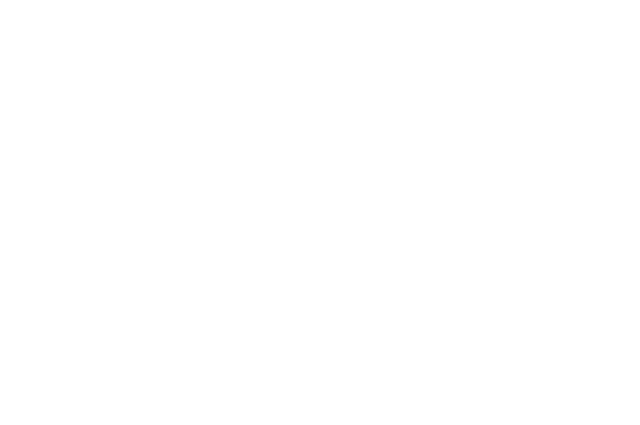
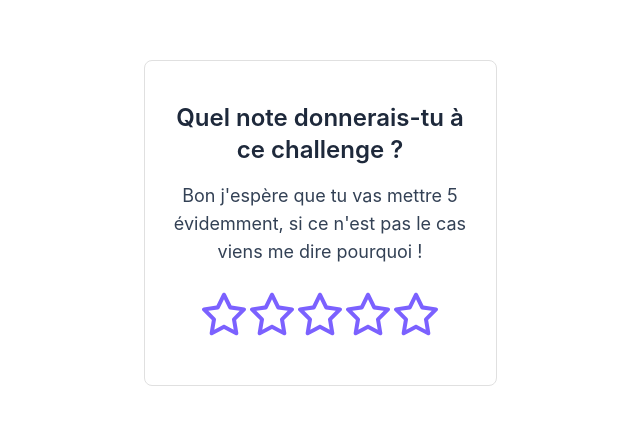
Before and after one commit to Valtkf/modal-notation, a React (Vite) app: page / in a window 1280 px wide. Shown: the part 177-602 px from the top of the page, without its empty margins (320-960 px from the left). Built offline with nearby package versions, Linux system fonts and the light colour scheme.

Commit message:
💄 F1 : Card > Add styling

```diff
--- a/package.json
+++ b/package.json
@@ -11,7 +11,8 @@
   },
   "dependencies": {
     "react": "^18.3.1",
-    "react-dom": "^18.3.1"
+    "react-dom": "^18.3.1",
+    "react-icons": "^5.3.0"
   },
   "devDependencies": {
     "@eslint/js": "^9.9.0",
--- a/src/App.jsx
+++ b/src/App.jsx
@@ -1,12 +1,12 @@
-import { useState } from "react";
-import reactLogo from "./assets/react.svg";
-import viteLogo from "/vite.svg";
 import "./App.css";
+import Card from "./components/Card";
 
 function App() {
-  const [count, setCount] = useState(0);
-
-  return <></>;
+  return (
+    <>
+      <Card />
+    </>
+  );
 }
 
 export default App;
--- a/src/components/Card.jsx
+++ b/src/components/Card.jsx
@@ -0,0 +1,33 @@
+import { FaRegStar } from "react-icons/fa6";
+
+export default function Card() {
+  return (
+    <div className="text-xl border-[1px] border-[#E0E0E0] rounded-lg bg-white w-[353px] h-[326px] flex justify-center items-center flex-col p-4">
+      <h1 className="font-semibold text-2xl text-slate-800 mb-4">
+        Quel note donnerais-tu à ce challenge ?
+      </h1>
+      <p className="font-normal text-lg text-slate-700">
+        Bon j'espère que tu vas mettre 5 évidemment, si ce n'est pas le cas
+        viens me dire pourquoi !
+      </p>
+
+      <div style={{ color: "#7b61ff" }} className="mt-6">
+        <button>
+          <FaRegStar size={48} />
+        </button>
+        <button>
+          <FaRegStar size={48} />
+        </button>
+        <button>
+          <FaRegStar size={48} />
+        </button>
+        <button>
+          <FaRegStar size={48} />
+        </button>
+        <button>
+          <FaRegStar size={48} />
+        </button>
+      </div>
+    </div>
+  );
+}
--- a/src/index.css
+++ b/src/index.css
@@ -6,6 +6,8 @@
   font-family: Inter, system-ui, Avenir, Helvetica, Arial, sans-serif;
   line-height: 1.5;
   font-weight: 400;
+
+  background-color: #7b61ff;
 
   font-synthesis: none;
   text-rendering: optimizeLegibility;
@@ -21,39 +23,9 @@
   min-height: 100vh;
 }
 
-h1 {
-  font-size: 3.2em;
-  line-height: 1.1;
-}
-
-button {
-  border-radius: 8px;
-  border: 1px solid transparent;
-  padding: 0.6em 1.2em;
-  font-size: 1em;
-  font-weight: 500;
-  font-family: inherit;
-  background-color: #1a1a1a;
-  cursor: pointer;
-  transition: border-color 0.25s;
-}
-button:hover {
-  border-color: #646cff;
-}
-button:focus,
-button:focus-visible {
-  outline: 4px auto -webkit-focus-ring-color;
-}
-
 @media (prefers-color-scheme: light) {
   :root {
     color: #213547;
     background-color: #ffffff;
   }
-  a:hover {
-    color: #747bff;
-  }
-  button {
-    background-color: #f9f9f9;
-  }
 }
```
Also changed, not shown: 1 other file (tests, documents, lock files or other folders).
